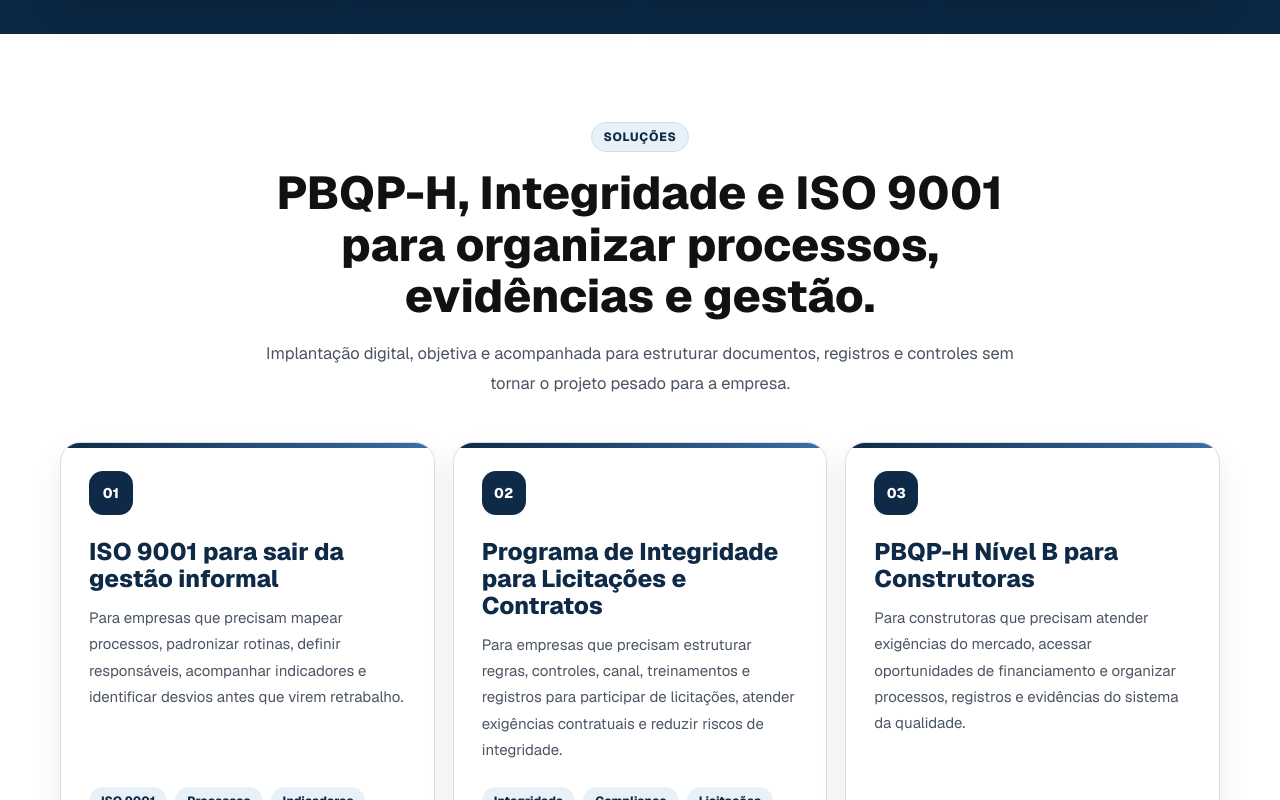
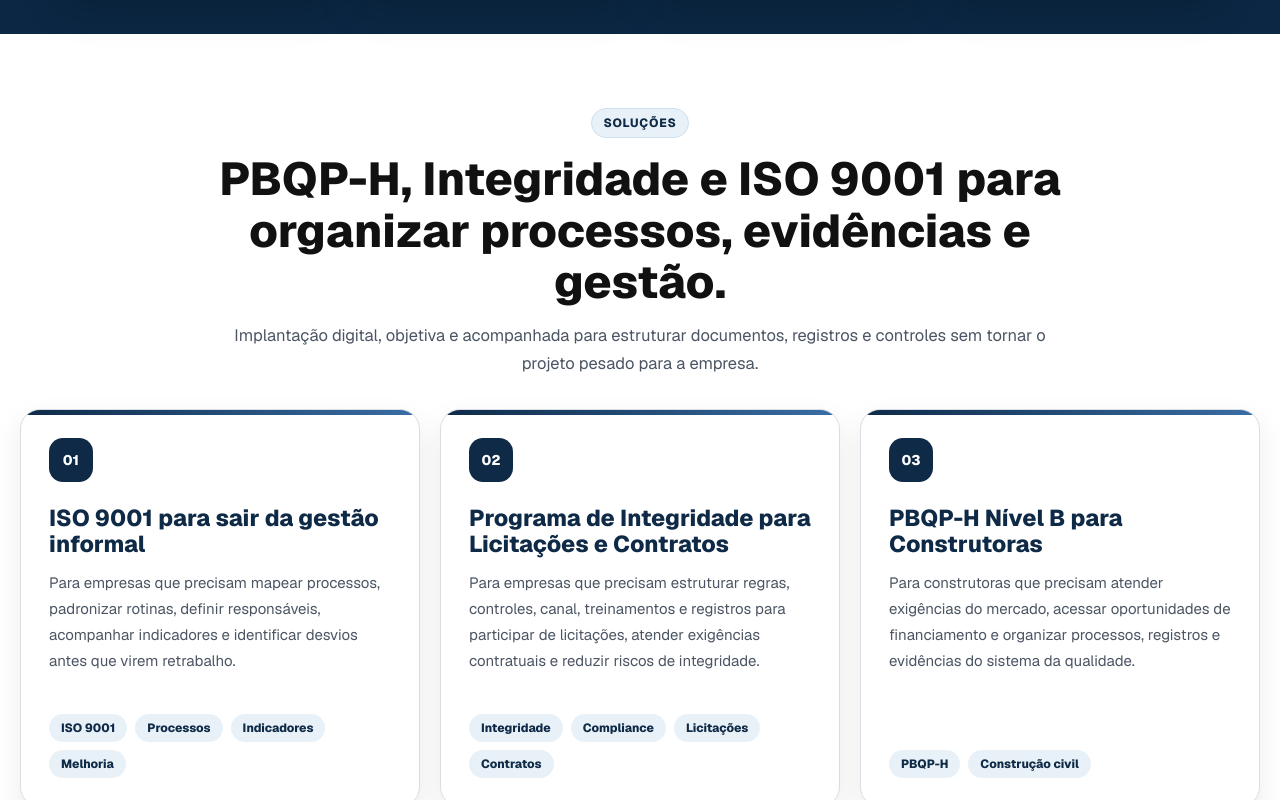
Before and after one commit to mateusb12/zenit, a Next.js app: page / in a window 1280 px wide. Shown: the part 1880-2680 px from the top of the page. Built offline with nearby package versions, Linux system fonts and the light colour scheme.

Commit message:
feat(solutions): enhance layout and styling for SolutionsSection

```diff
--- a/components/sections/SolutionsSection.tsx
+++ b/components/sections/SolutionsSection.tsx
@@ -1,42 +1,46 @@
-import { SectionHeading } from "@/components/site/SectionHeading";
-import {
-  cardClass,
-  cn,
-  containerClass,
-  gridClass,
-  sectionClass,
-} from "@/components/site/tailwind";
+import { Badge } from "@/components/site/Badge";
+import { cardClass, cn } from "@/components/site/tailwind";
 import { solutions } from "@/data/landing";
 
 export function SolutionsSection() {
   return (
-    <section id="solucoes" className={`${sectionClass} bg-white text-[#111111]`}>
-      <div className={containerClass}>
-        <SectionHeading
-          eyebrow="Soluções"
-          title="PBQP-H, Integridade e ISO 9001 para organizar processos, evidências e gestão."
-          description="Implantação digital, objetiva e acompanhada para estruturar documentos, registros e controles sem tornar o projeto pesado para a empresa."
-        />
+    <section
+      id="solucoes"
+      className="scroll-mt-[92px] bg-white py-16 text-[#111111] md:py-[74px] max-[680px]:py-14"
+    >
+      <div className="mx-auto w-[min(1240px,calc(100%-40px))] max-[680px]:w-[min(calc(100%-28px),1240px)]">
+        <div className="mx-auto mb-8 max-w-[880px] text-center max-[680px]:mb-7 max-[680px]:text-left">
+          <Badge tone="dark">Soluções</Badge>
+          <h2 className="mt-4 text-[clamp(30px,4vw,46px)] max-[680px]:text-[30px]">
+            PBQP-H, Integridade e ISO 9001 para organizar processos, evidências
+            e gestão.
+          </h2>
+          <p className="mx-auto mt-3 max-w-[820px] text-[16.5px] leading-[1.7] text-[#4b5563] max-[680px]:mx-0">
+            Implantação digital, objetiva e acompanhada para estruturar
+            documentos, registros e controles sem tornar o projeto pesado para a
+            empresa.
+          </p>
+        </div>
 
-        <div className={`${gridClass} grid-cols-3 max-[980px]:grid-cols-2 max-[680px]:grid-cols-1`}>
+        <div className="grid grid-cols-3 items-stretch gap-5 max-[980px]:grid-cols-2 max-[680px]:grid-cols-1">
           {solutions.map((solution) => (
             <article
               key={solution.title}
               className={cn(
                 cardClass,
-                "relative flex min-h-[350px] flex-col overflow-hidden p-7 transition-[transform,box-shadow] duration-200 before:absolute before:inset-x-0 before:top-0 before:h-[5px] before:bg-[linear-gradient(90deg,#0e2a47,#3a6ea5)] before:content-[''] hover:-translate-y-0.5 hover:shadow-[0_18px_46px_rgba(7,26,46,0.14)] max-[680px]:p-[22px]",
+                "relative flex h-full min-h-[398px] flex-col overflow-hidden p-7 transition-[transform,box-shadow] duration-200 before:absolute before:inset-x-0 before:top-0 before:h-[5px] before:bg-[linear-gradient(90deg,#0e2a47,#3a6ea5)] before:content-[''] hover:-translate-y-0.5 hover:shadow-[0_18px_46px_rgba(7,26,46,0.14)] max-[680px]:min-h-[340px] max-[680px]:p-[22px]",
               )}
             >
               <span className="grid h-11 w-11 place-items-center rounded-[14px] bg-[#0e2a47] text-sm font-extrabold text-white">
                 {solution.number}
               </span>
-              <h3 className="mt-6 text-2xl text-[#0e2a47]">
+              <h3 className="mt-6 text-[23px] leading-[1.12] text-[#0e2a47]">
                 {solution.title}
               </h3>
               <p className="mt-3 flex-1 text-[15px] leading-[1.75] text-[#4b5563]">
                 {solution.description}
               </p>
-              <div className="mt-6 flex flex-wrap gap-2">
+              <div className="mt-auto flex flex-wrap gap-2 pt-6">
                 {solution.tags.map((tag) => (
                   <span
                     key={tag}
```
